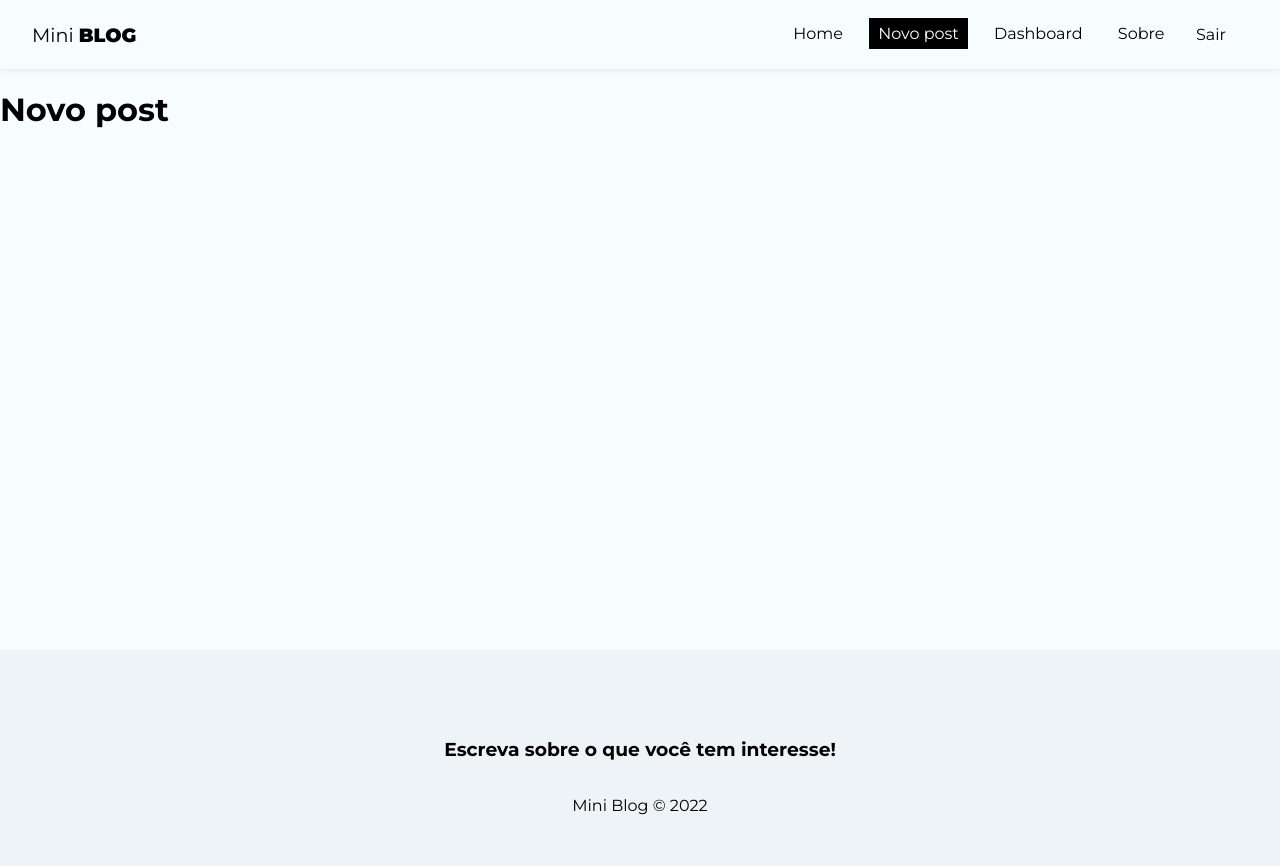
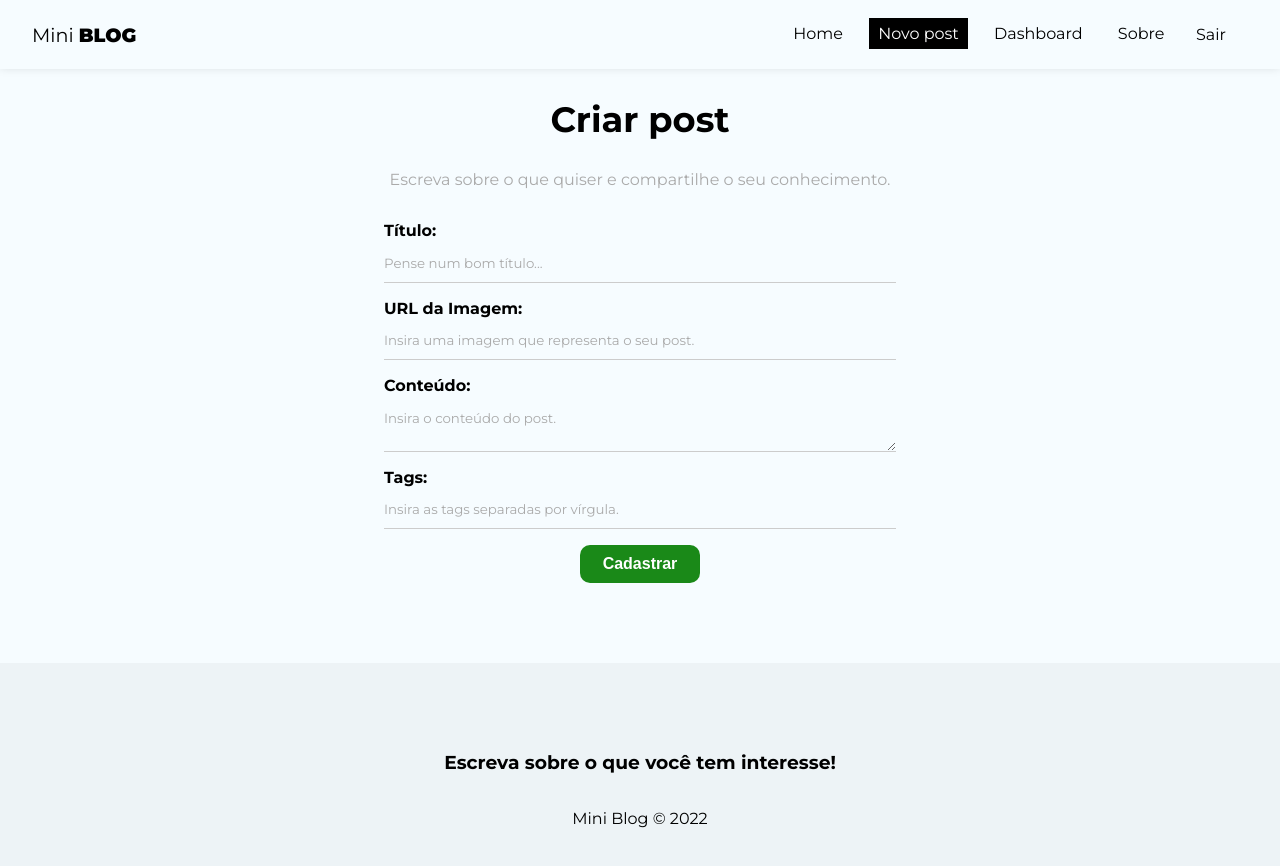
Before and after one commit to rafaelwr/miniblog, a React (Create React App) app: page /posts/create in a window 1280 px wide. Shown: the top 866 px of the page. Built offline with nearby package versions, Linux system fonts and the light colour scheme; no server answers; sample sign-in values are in the browser's storage.

Commit message:
Criação da página 'Novo Post'.

```diff
--- a/src/pages/CreatePost/CreatePost.js
+++ b/src/pages/CreatePost/CreatePost.js
@@ -1,8 +1,111 @@
 import styles from './CreatePost.module.css';
 
+import { useState } from 'react';
+import { useNavigate } from 'react-router-dom';
+import { useAuthValue } from '../../context/AuthContext';
+import { useInsertDocument } from '../../hooks/useInsertDocument';
+
 const CreatePost = () => {
+  const [ title, setTitle ] = useState('');
+  const [ image, setImage ] = useState('');
+  const [ body, setBody ] = useState('');
+  const [ tags, setTags ] = useState([]);
+  const [ formError, setFormError ] = useState('');
+
+  const { insertDocument, response } = useInsertDocument('posts');
+
+  const navigate = useNavigate();
+
+  const { user } = useAuthValue();
+
+  const handleSubmit = (e) => {
+    e.preventDefault();
+    setFormError('');
+
+    // Validate image URL
+    try {
+      new URL(image);
+    } catch (error) {
+      return setFormError('A imagem precisa ser uma URL válida.');
+    }
+
+    // Create tags
+    const tagsArray = tags.split(',').map((tag) => tag.trim().toLowerCase());
+
+    // Check all values
+    if(!title || !image || !tags || !body) {
+      setFormError('Por favor, preencha todos os campos.');
+    }
+
+    if(formError) return;
+
+    insertDocument({
+      title,
+      image,
+      body,
+      tagsArray,
+      uid: user.uid,
+      createdBy: user.displayName
+    });
+
+    // Redirect to home page
+    navigate('/');
+  }
+
   return (
-    <h1>Novo post</h1>
+    <div className={styles.create_post}>
+      <h2>Criar post</h2>
+      <p>Escreva sobre o que quiser e compartilhe o seu conhecimento.</p>
+      <form onSubmit={handleSubmit}>
+        <label>
+          <span>Título:</span>
+          <input
+            type="text"
+            name="title"
+            required
+            placeholder="Pense num bom título..."
+            onChange={(e) => setTitle(e.target.value)}
+            value={title}
+          />
+        </label>
+        <label>
+          <span>URL da Imagem:</span>
+          <input
+            type="text"
+            name="image"
+            required
+            placeholder="Insira uma imagem que representa o seu post."
+            onChange={(e) => setImage(e.target.value)}
+            value={image}
+          />
+        </label>
+        <label>
+          <span>Conteúdo:</span>
+          <textarea
+            name="body"
+            required
+            placeholder="Insira o conteúdo do post."
+            onChange={(e) => setBody(e.target.value)}
+            value={body}
+          ></textarea>
+        </label>
+        <label>
+          <span>Tags:</span>
+          <input
+            type="text"
+            name="tags"
+            required
+            placeholder="Insira as tags separadas por vírgula."
+            onChange={(e) => setTags(e.target.value)}
+            value={tags}
+          />
+        </label>
+        { !response.loading && <button type="submit" className="btn">Cadastrar</button> }
+        { response.loading && <button type="submit" className="btn" disabled>Aguarde...</button> }
+        { response.error && <p className="error">{response.error}</p> }
+        { formError && <p className="error">{formError}</p> }
+      </form>
+    </div>
   )
 }
 
--- a/src/pages/CreatePost/CreatePost.module.css
+++ b/src/pages/CreatePost/CreatePost.module.css
@@ -0,0 +1,12 @@
+.create_post {
+    text-align: center;
+}
+
+.create_post h2 {
+    font-size: 2.2em;
+}
+
+.create_post p {
+    color: #aaa;
+    margin-bottom: 2em;
+}
```
